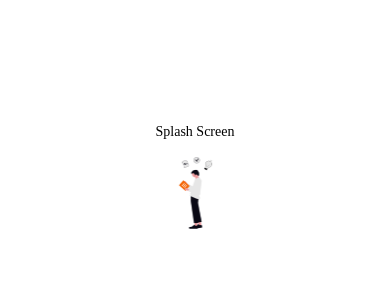
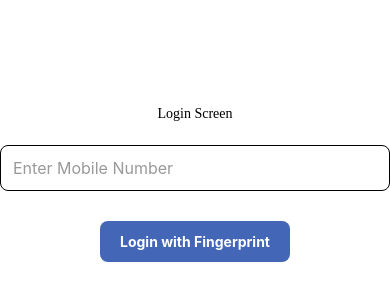
Before and after one commit to shashank3103-dev/edu-tech-app, a React Native app: screen /LOGIN in a window 390 px wide. Before the commit this address had no page. Shown: the part 240-540 px from the top of the page. Built offline with nearby package versions, Linux system fonts and the light colour scheme.

Commit message:
feat: implement biometric authentication in login screen and update navigation flow

```diff
--- a/package.json
+++ b/package.json
@@ -18,6 +18,7 @@
     "@shopify/flash-list": "^1.7.6",
     "react": "19.0.0",
     "react-native": "0.78.0",
+    "react-native-biometrics": "^3.0.1",
     "react-native-encrypted-storage": "^4.0.3",
     "react-native-gesture-handler": "^2.24.0",
     "react-native-reanimated": "^3.17.1",
--- a/src/navigation/RootNavigation.tsx
+++ b/src/navigation/RootNavigation.tsx
@@ -2,6 +2,8 @@ import { createNativeStackNavigator } from "@react-navigation/native-stack";
 import { TransitionPresets } from "@react-navigation/stack";
 import SplashScreen from "../screens/splashscreen/SplashScreen";
 import { NavigationContainer } from "@react-navigation/native";
+import Login from "../screens/authentication/Login";
+import HomeScreen from "../screens/home/HomeScreen";
 const RootStack = createNativeStackNavigator();
 const RootNavigation = () => {
   const TransitionScreenOptions = {
@@ -11,12 +13,22 @@ const RootNavigation = () => {
   return (
     <NavigationContainer>
     <RootStack.Navigator
-      // initialRouteName="SPLASHSCREEN"
+      initialRouteName="LOGIN"
       screenOptions={{headerShown: false}}
     >
       <RootStack.Screen
         name="SPLASHSCREEN"
         component={SplashScreen}
+        options={{ headerShown: false }}
+      />
+       <RootStack.Screen
+        name="LOGIN"
+        component={Login}
+        options={{ headerShown: false }}
+      />
+       <RootStack.Screen
+        name="HOMESCREEN"
+        component={HomeScreen}
         options={{ headerShown: false }}
       />
     </RootStack.Navigator>
--- a/src/screens/authentication/Login.tsx
+++ b/src/screens/authentication/Login.tsx
@@ -1,14 +1,125 @@
-import { StyleSheet, Text, View } from 'react-native'
-import React from 'react'
+import React, { useEffect, useState } from "react";
+import {
+  SafeAreaView,
+  StyleSheet,
+  Text,
+  TextInput,
+  TouchableOpacity,
+  Alert,
+  ToastAndroid,
+} from "react-native";
+import { useAppTheme } from "../../resources/ThemeContext";
+import { FONTS } from "../../resources/Theme";
+import ReactNativeBiometrics from "react-native-biometrics";
 
-const Login = () => {
+// const rnBiometrics = new ReactNativeBiometrics();
+
+const Login = ({ navigation }: any) => {
+  const theme = useAppTheme();
+  const [input, setInput] = useState("");
+
+  // const handleBiometricAuth = async () => {
+  //   const { available, biometryType } = await rnBiometrics.isSensorAvailable();
+
+  //   if (!available) {
+  //     // Alert.alert("Biometric not available");
+  //     ToastAndroid.show("Biometric not available", ToastAndroid.SHORT);
+  //     return;
+  //   }
+
+  //   rnBiometrics
+  //     .simplePrompt({ promptMessage: "Confirm fingerprint" })
+  //     .then(resultObject => {
+  //       const { success } = resultObject;
+
+  //       if (success) {
+  //         // Alert.alert("Success", "Fingerprint authenticated");
+  //         ToastAndroid.show("Fingerprint authenticated", ToastAndroid.SHORT);
+
+  //         // Navigate to home screen or dashboard
+  //         navigation.navigate("HOMESCREEN");
+  //       } else {
+  //         // Alert.alert("Failed", "Fingerprint authentication cancelled");
+  //         ToastAndroid.show("Fingerprint authentication cancelled", ToastAndroid.SHORT);
+  //       }
+  //     })
+  //     .catch(() => {
+  //       // Alert.alert("Error", "Fingerprint authentication error");
+  //       ToastAndroid.show("Fingerprint authentication error", ToastAndroid.SHORT);
+  //     });
+  // };
+
+  // useEffect(() => {
+  //   handleBiometricAuth(); // Automatically prompt on screen load
+  // }, []);
+
   return (
-    <View>
-      <Text>Login</Text>
-    </View>
-  )
-}
+    <SafeAreaView
+      style={[styles.container, { backgroundColor: theme.COLORS.background }]}
+    >
+      <Text
+        style={[FONTS.body4, { color: theme.COLORS.text, marginBottom: 20 }]}
+      >
+        Login Screen
+      </Text>
 
-export default Login
+      <TextInput
+        style={[
+          styles.input,
+          { borderColor: theme.COLORS.text, color: theme.COLORS.text },
+        ]}
+        placeholder="Enter Mobile Number"
+        placeholderTextColor="#999"
+        keyboardType="numeric"
+        value={input}
+        onChangeText={setInput}
+      />
 
-const styles = StyleSheet.create({})
+      <TouchableOpacity
+        onPress={() => {
+          if (input.length === 0) {
+            ToastAndroid.show(
+              "Please enter a mobile number",
+              ToastAndroid.SHORT
+            );
+            return;
+          }
+          // Handle login logic here
+          // For example, you can call an API to authenticate the user
+          // If successful, navigate to the home screen
+          navigation.navigate("HOMESCREEN");
+        }}
+        style={[styles.button, { backgroundColor: theme.COLORS.primary }]}
+      >
+        <Text style={{ color: "#fff", fontWeight: "bold" }}>
+          Login with Fingerprint
+        </Text>
+      </TouchableOpacity>
+    </SafeAreaView>
+  );
+};
+
+export default Login;
+
+const styles = StyleSheet.create({
+  container: {
+    flex: 1,
+    padding: 20,
+    justifyContent: "center",
+    alignItems: "center",
+  },
+  input: {
+    width: "100%",
+    borderWidth: 1,
+    borderRadius: 8,
+    padding: 12,
+    fontSize: 16,
+    marginBottom: 20,
+  },
+  button: {
+    marginTop: 10,
+    paddingVertical: 12,
+    paddingHorizontal: 20,
+    borderRadius: 8,
+  },
+});
--- a/src/screens/splashscreen/SplashScreen.tsx
+++ b/src/screens/splashscreen/SplashScreen.tsx
@@ -1,11 +1,18 @@
 import { Image, SafeAreaView, StyleSheet, Text, View } from "react-native";
-import React from "react";
+import React, { useEffect } from "react";
 import { useAppTheme } from "../../resources/ThemeContext";
 import { FONTS } from "../../resources/Theme";
+import { useNavigation } from "@react-navigation/native";
 
 const SplashScreen = () => {
   const theme = useAppTheme();
-
+  const navigation = useNavigation();
+  useEffect(() => {
+    const timer = setTimeout(() => {
+      navigation.navigate("LOGIN" as never);
+    }, 2000);
+    return () => clearTimeout(timer); // Cleanup on unmount
+  }, [navigation]);
   return (
     <SafeAreaView
       style={[
```
Also changed, not shown: 3 other files (tests, documents, lock files or other folders).
